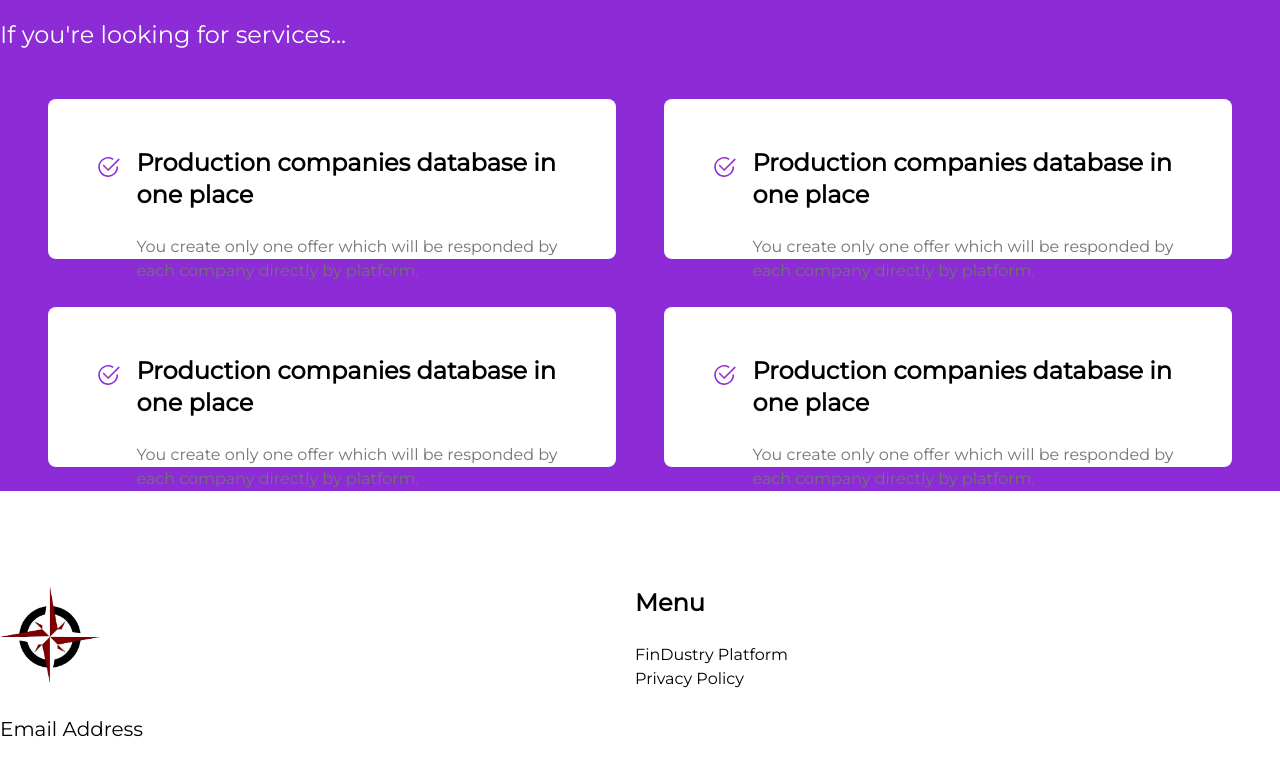
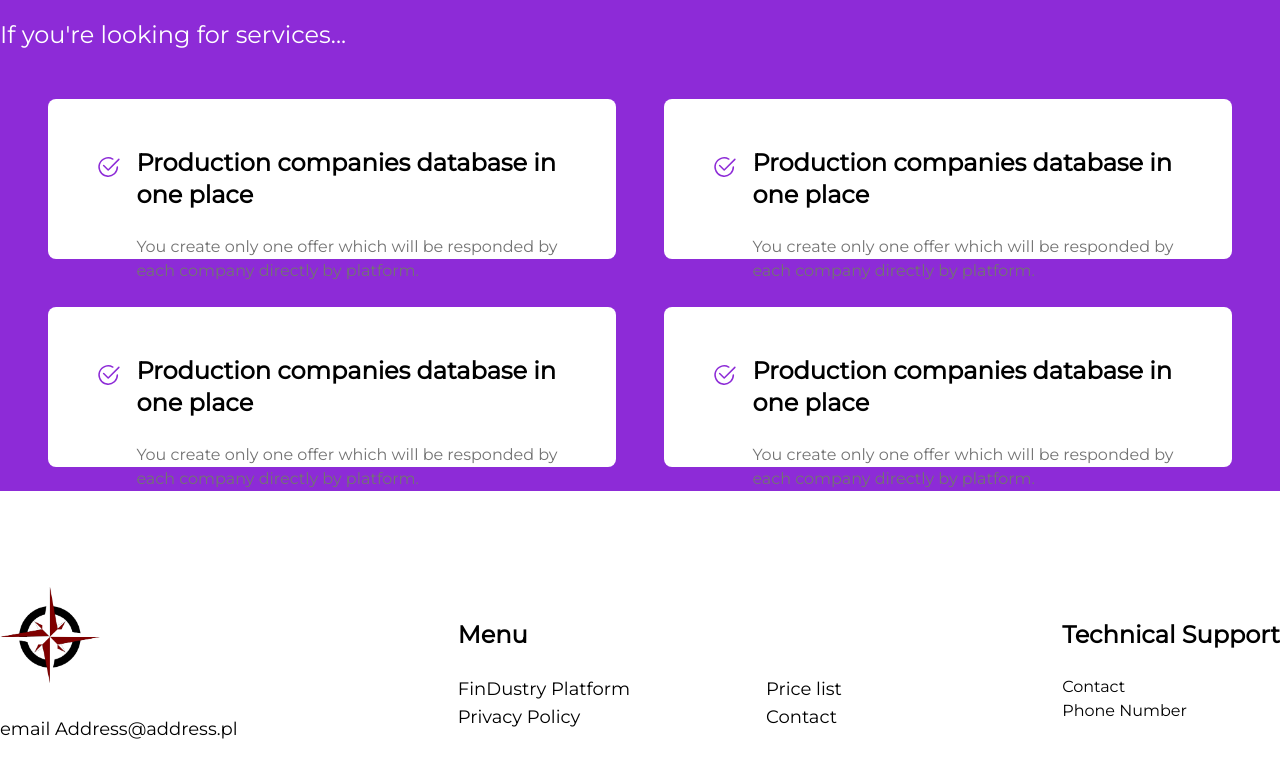
Before and after one commit to bartek2397/findustry, a Next.js app: page / in a window 1280 px wide. Shown: the part 2389-3166 px from the top of the page. Built offline with nearby package versions, Linux system fonts and the light colour scheme.

Commit message:
footer work

```diff
--- a/app/components/homePageSections/Footer.tsx
+++ b/app/components/homePageSections/Footer.tsx
@@ -9,26 +9,37 @@ import Heading from "../Heading";
 const Footer = () => {
   return (
     <footer className='h-[50vh] pt-24'>
-      <div className='max-w-[1440px] m-auto flex justify-between'>
+      <div className='max-w-[1440px] h-[60%] m-auto flex justify-between'>
         <div className='flex flex-col'>
           <div>
             <Image src={logo} alt='Logo' width={100} />
           </div>
-          <div className='pt-8 text-xl'>
-            <span>Email Address</span>
+          <div className='pt-8 text-lg'>
+            <span>email Address@address.pl</span>
           </div>
         </div>
-        <div>
+        <div className="w-[30%] h-[100%] pt-8">
             <Heading title="Menu" />
-            <div className="flex">
-                <div className="flex flex-col justify-between">
+            <div className="flex justify-between text-lg">
+                <div className="flex flex-col justify-end">
                     <Link href='/'>FinDustry Platform</Link>
                     <Link href='/'>Privacy Policy</Link>
                 </div>
+                <div className="flex flex-col justify-between ">
+                    <Link href='/'>Price list</Link>
+                    <Link href='/'>Contact</Link>
+                </div>
             </div>
         </div>
-        <hr />
+        <div className="pt-8">
+          <Heading title="Technical Support" />
+          <div className="flex flex-col justify-between">
+            <Link href='/'>Contact</Link>
+            <Link href='/'>Phone Number</Link>
+          </div>
+        </div>
       </div>
+
     </footer>
   );
 };
```
